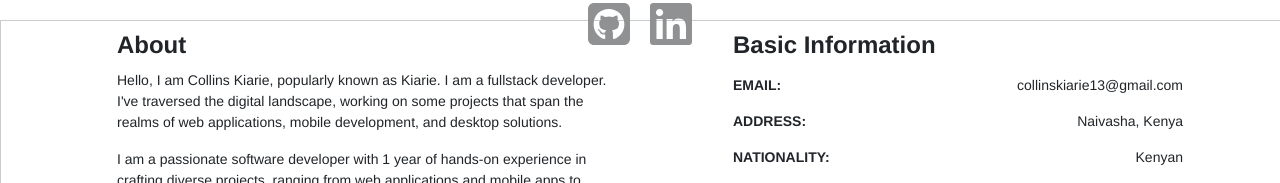
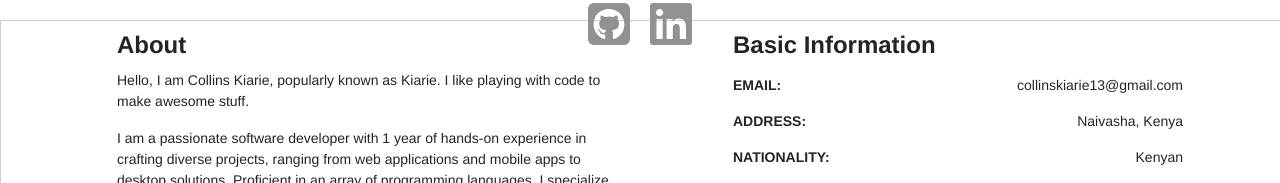
Before and after one commit to Kiarie-Kariuki/Portfolio, a React (Create React App) app: page / in a window 1280 px wide. Shown: the part 540-723 px from the top of the page. Built offline with nearby package versions, Linux system fonts and the light colour scheme.

Commit message:
Added an id to the component and changed the paragraphs within the component

```diff
--- a/src/components/About.js
+++ b/src/components/About.js
@@ -1,9 +1,9 @@
 function About(){
     return(
-        <div className="AboutContainer">
+        <div className="AboutContainer" id="about">
             <div className="head">
                 <h3>About</h3>
-                <p>Hello, I am Collins Kiarie, popularly known as Kiarie. I am a fullstack developer. I've traversed the digital landscape, working on some projects that span the realms of web applications, mobile development, and desktop solutions.</p>
+                <p>Hello, I am Collins Kiarie, popularly known as Kiarie. I like playing with code to make awesome stuff.</p>
                 <p>I am a passionate software developer with 1 year of hands-on experience in crafting diverse projects, ranging from web applications and mobile apps to desktop solutions. Proficient in an array of programming languages, I specialize in JavaScript, Python, Java, and utilize frameworks such as React, Django, Flask, and FASTAPI. My tech toolkit also includes expertise in HTML, CSS, and SQL.</p>
                 <p>Motivated by results, I am a highly dedicated individual with a collaborative spirit. As a team player, I find joy in helping others and believe in the collective success of any project. My confidence stems from the belief that I can make a significant contribution to any team or project.</p>
                 <p>Whether you're looking to enhance your online presence, streamline operations, or create world-class, efficient, and scalable software, I am here to make it happen. Let's connect and explore the possibilities of working together.</p>
```
